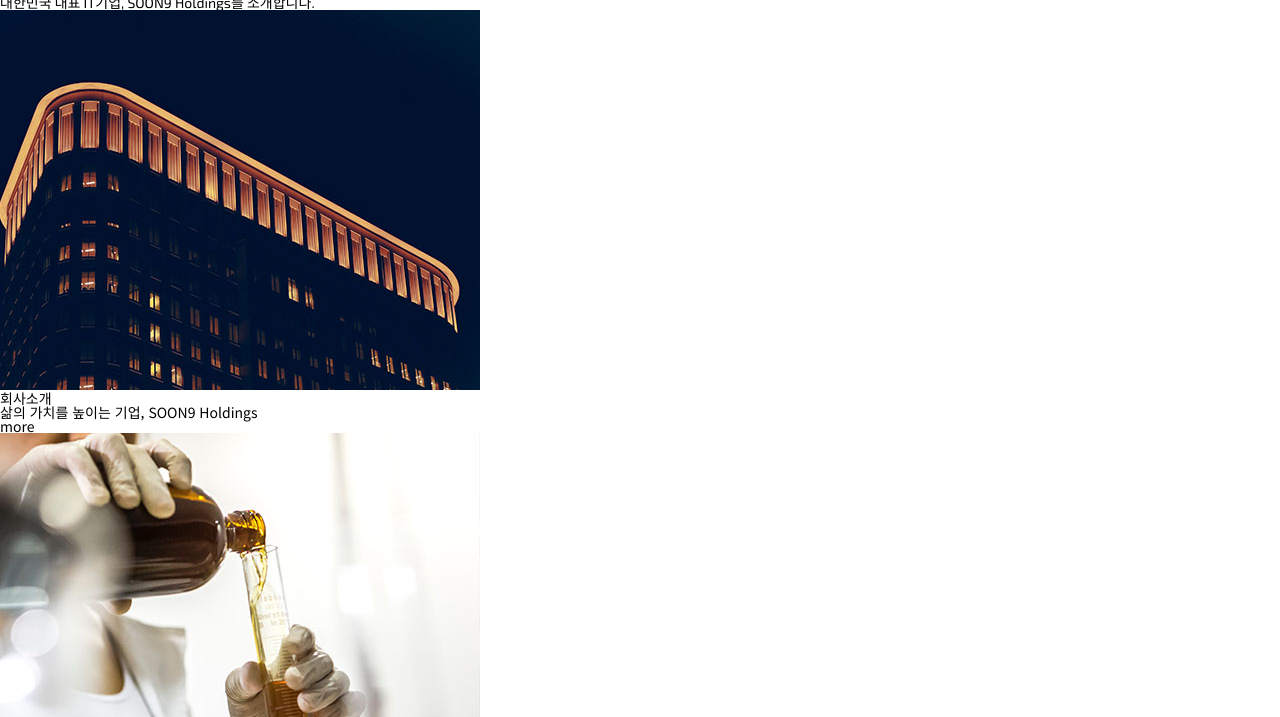
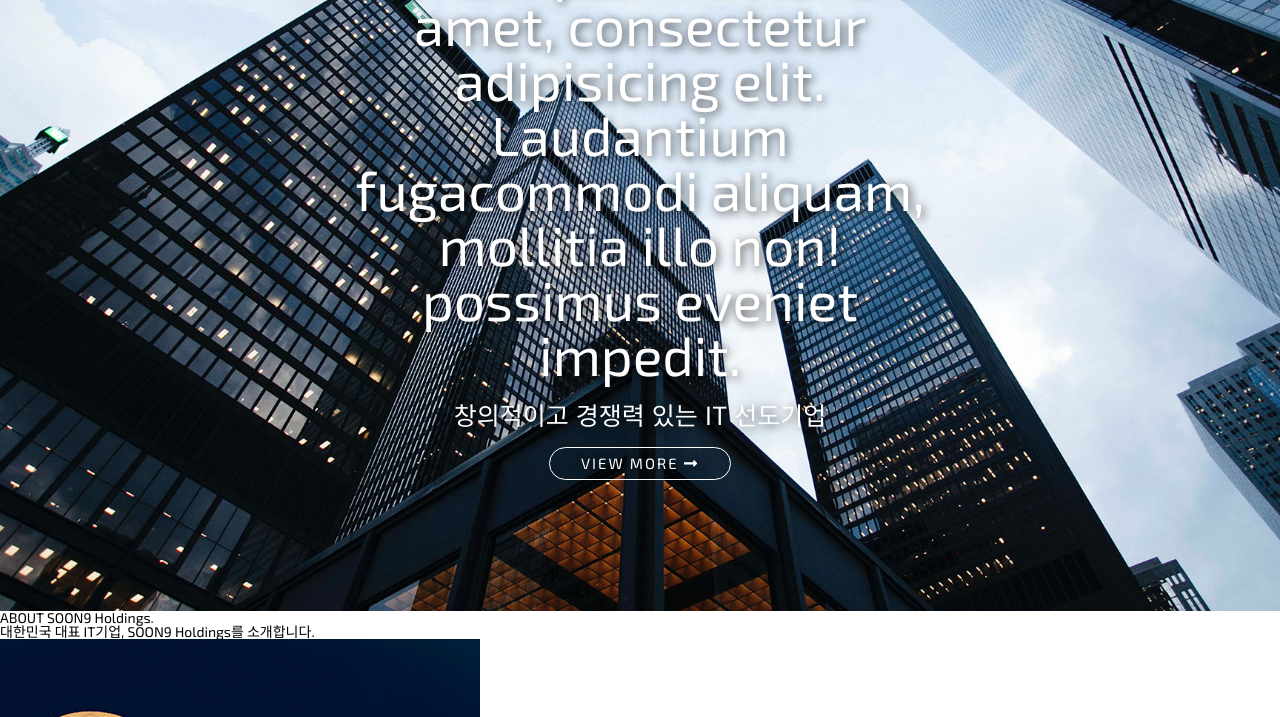
Before and after one commit to kdc3246/css_project_-finished_version, a plain HTML site: page index.html in a window 1280 px wide. Shown: the part 189-906 px from the top of the page. Drawn offline with nearby package versions, Linux system fonts and the light colour scheme.

Commit message:
[22.04.15] # section main

```diff
--- a/css/main.css
+++ b/css/main.css
@@ -36,6 +36,11 @@ header {
     background: rgba(0, 0, 0, 0.2);
     height: 100px;
     line-height: 100px;
+
+    width: 100%;
+    position: fixed;
+    top: 0;
+    z-index: 1000;
 }
 header .inner-header {
     /* background: greenyellow; */
@@ -109,3 +114,53 @@ header .inner-header .tnb li:last-child a:hover{
 header .inner-header .gnb-mobile {
     display: none;
 }
+
+/* section main style */
+section.main {
+    background: url('../img/vis_4.jpg') no-repeat center / cover fixed;
+    height: 100vh;
+    position: relative;
+}
+section.main .main-title {
+    /* background: tomato; */
+    position: absolute;
+    left: 50%;
+    top: 50%;
+    transform: translate(-50%, -50%);
+    color: #fff;
+    text-align: center;
+    text-shadow: 2px 2px 10px rgba(0, 0, 0, 0.7);
+}
+section.main .main-title h2 {
+    font-size: 55px;
+}
+section.main .main-title p {
+    font-size: 25px;
+    margin: 20px 0;
+}
+section.main .main-title .view {
+    display: block;
+    font-size: 15px;
+    border: 1px solid #fff;
+    border-radius: 40px;
+    width: 180px;
+    padding: 8px 0;
+    margin: 0 auto;
+    letter-spacing: 2px;
+    position: relative;
+    overflow: hidden;
+}
+section.main .main-title .view::after {
+    content: '';
+    display: block;
+    width: 0;
+    height: 100%;
+    background: rgba(255,255,255, 0.4);
+    position: absolute;
+    left: 0;
+    top: 0;
+    transition: 0.3s;
+}
+section.main .main-title .view:hover::after {
+    width: 100%;
+}
```
